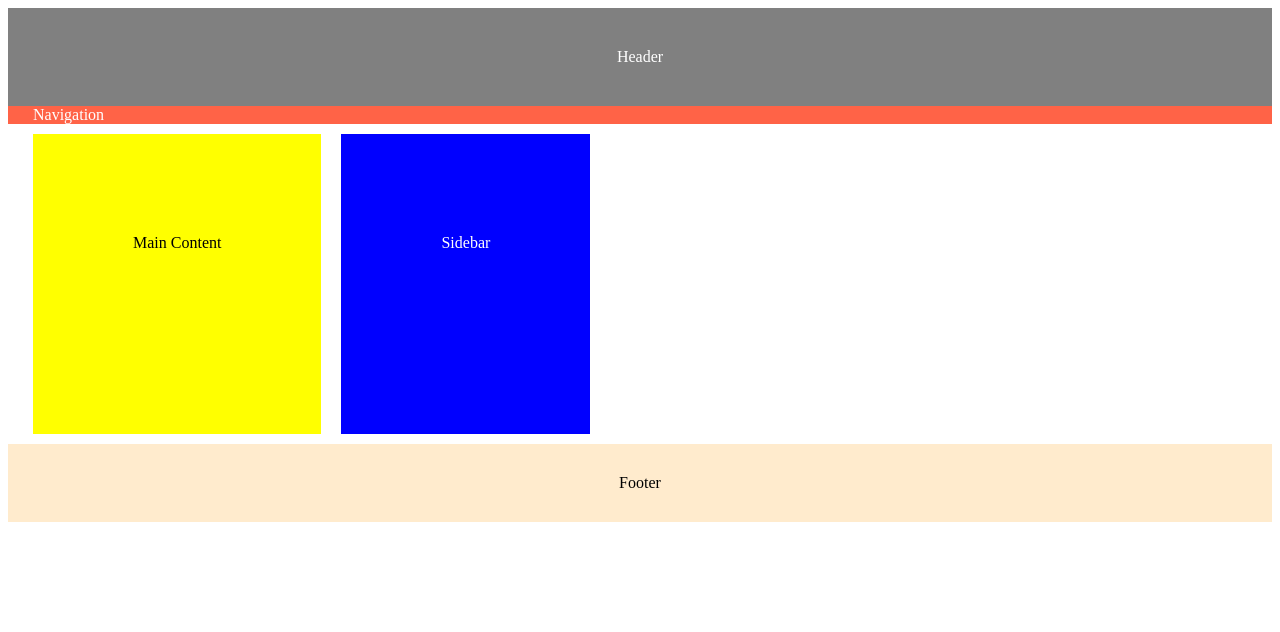
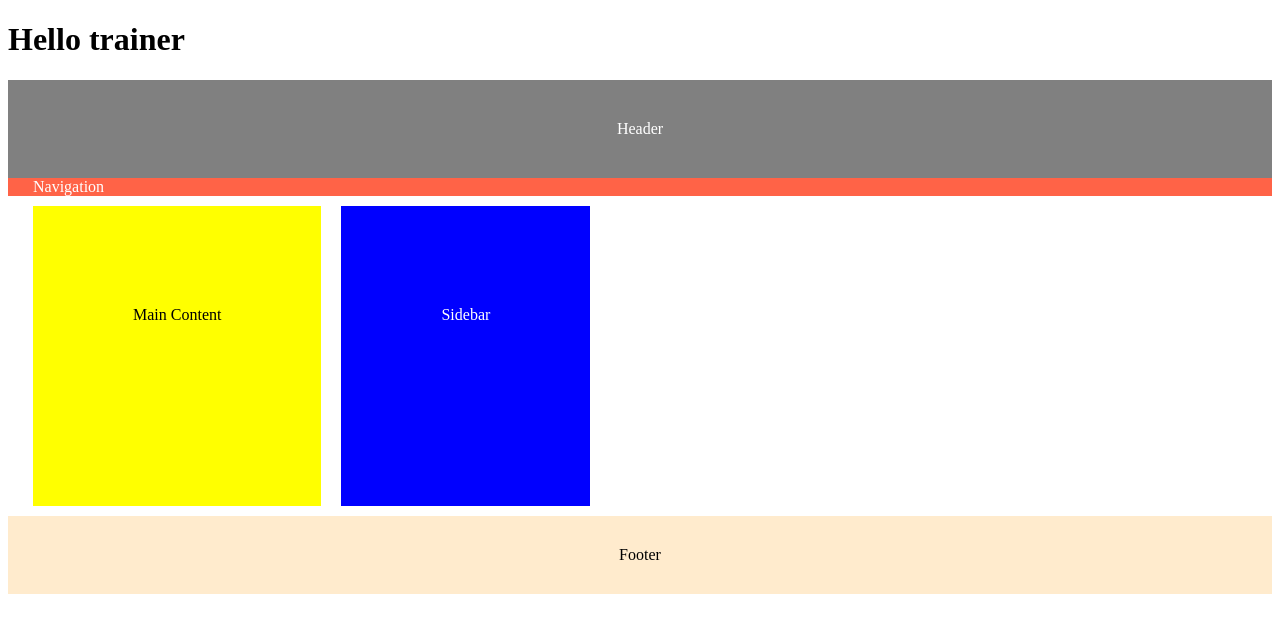
Before and after one commit to andrea2025/second, a plain HTML site: page index.html in a window 1280 px wide. Drawn offline with Linux system fonts and the light colour scheme.

```diff
--- a/index.html
+++ b/index.html
@@ -5,6 +5,7 @@
 	<link rel="stylesheet" type="text/css" href="main.css">
 </head>
 <body>
+<h1> Hello trainer</h1>
 <section>
 	<div id="main">Header</div>
 	<div id="iv">Navigation</div>
```
